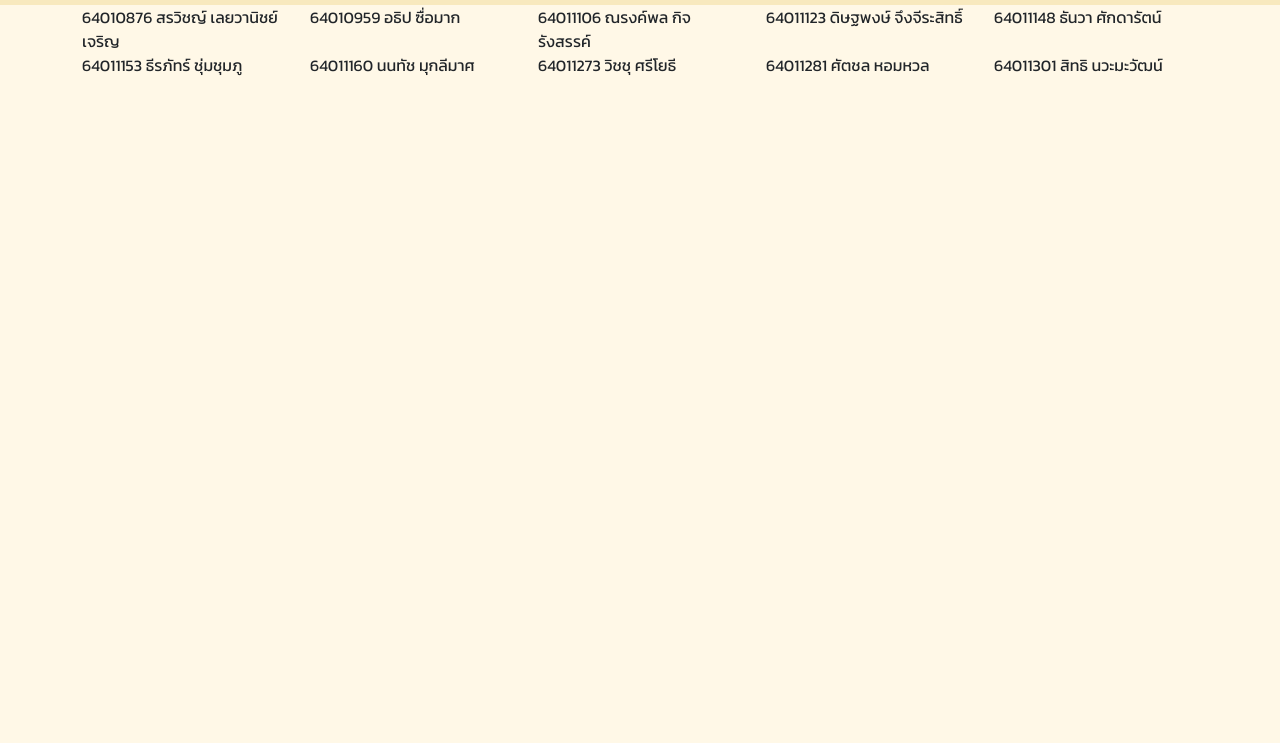
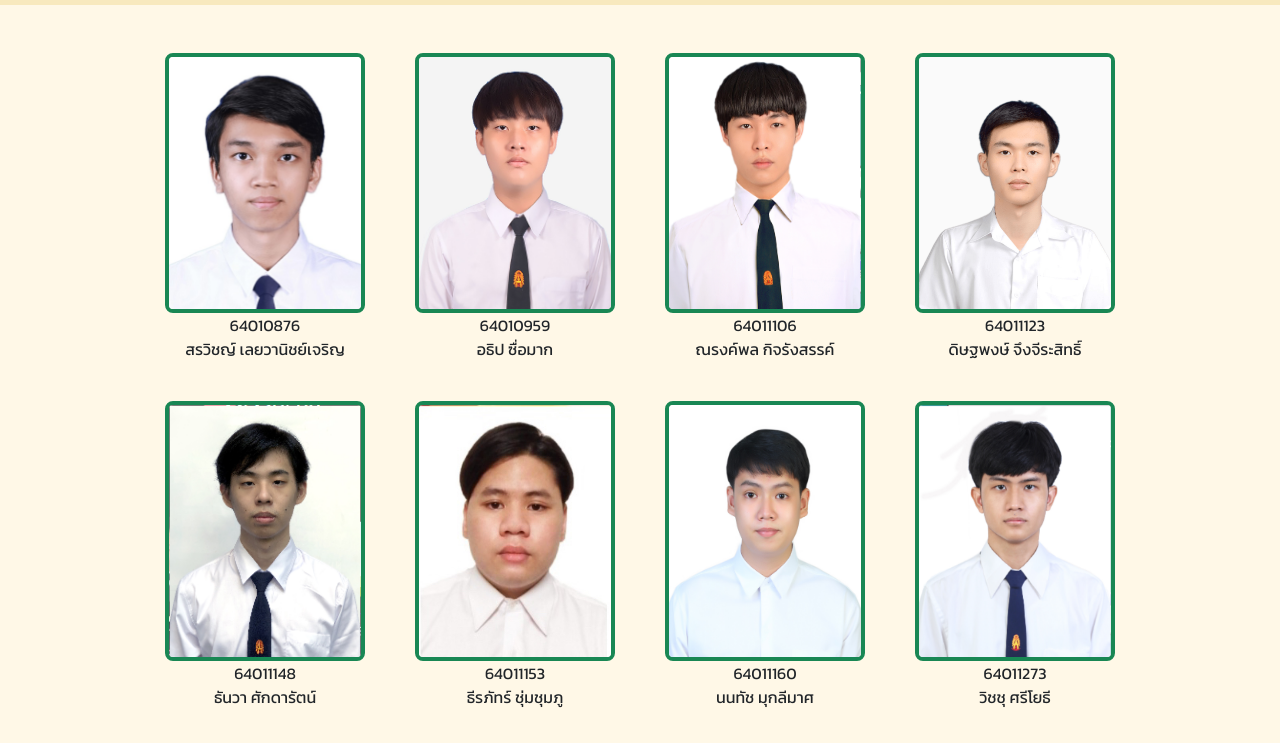
Before and after one commit to NGUP-J/TOC, a plain HTML site: page members.html in a window 1280 px wide. Shown: the part 57-800 px from the top of the page. Drawn offline with nearby package versions, Linux system fonts and the light colour scheme.

Commit message:
เพิ่มหน้าสมาชิก

```diff
--- a/members.html
+++ b/members.html
@@ -4,7 +4,7 @@
 <head>
     <meta charset="UTF-8">
     <meta name="viewport" content="width=device-width, initial-scale=1.0">
-    <title>Document</title>
+    <title>TOC</title>
     <link rel="stylesheet" href="node_modules/bootstrap/dist/css/bootstrap.min.css">
     <link rel="stylesheet" href="style.css" />
     <link rel="preconnect" href="https://fonts.googleapis.com">
@@ -34,20 +34,48 @@
     </header>
     <main>
 
-        <div class="container">
-            <div class="row">
-                <div class="col">64010876 สรวิชญ์ เลยวานิชย์เจริญ</div>
-                <div class="col">64010959 อธิป ซื่อมาก</div>
-                <div class="col">64011106 ณรงค์พล กิจรังสรรค์</div>
-                <div class="col">64011123 ดิษฐพงษ์ จึงจีระสิทธิ์</div>
-                <div class="col">64011148 ธันวา ศักดารัตน์</div>
-            </div>
-            <div class="row">
-                <div class="col">64011153 ธีรภัทร์ ชุ่มชุมภู</div>
-                <div class="col">64011160 นนทัช มุกลีมาศ</div>
-                <div class="col">64011273 วิชชุ ศรีโยธี</div>
-                <div class="col">64011281 ศัตชล หอมหวล</div>
-                <div class="col">64011301 สิทธิ นวะมะวัฒน์</div>
+        <div id = "member-container"class="container py-5">
+            <div class="row row-cols-5 row-cols-auto justify-content-center text-center gy-5">
+                <div class="col mem-id text-center ">
+                    <img class="border border-4 rounded-3 border-success" src="/picture/64010876.png" alt="member" width="200" height="260">
+                    <p>64010876</p> <p>สรวิชญ์ เลยวานิชย์เจริญ</p>
+                </div>
+                <div class="col mem-id  ">
+                    <img class="border border-4 rounded-3 border-success" src="/picture/64010959.png" alt="member" width="200" height="260">
+                    <p>64010959</p> <p> อธิป ซื่อมาก</p>
+                </div>
+                <div class="col mem-id">
+                    <img class="border border-4 rounded-3 border-success" src="/picture/64011106.png" alt="member" width="200" height="260">
+                    <p>64011106 </p> <p>ณรงค์พล กิจรังสรรค์</p>
+                </div>
+                <div class="col mem-id">
+                    <img class="border border-4 rounded-3 border-success" src="/picture/64011123.png" alt="member" width="200" height="260">
+                    <p>64011123</p> <p> ดิษฐพงษ์ จึงจีระสิทธิ์</p>
+                </div>
+                <div class="col mem-id">
+                    <img class="border border-4 rounded-3 border-success" src="/picture/64011148.png" alt="member" width="200" height="260">
+                    <p>64011148 </p> <p>ธันวา ศักดารัตน์</p>
+                </div>
+                <div class="col mem-id">
+                    <img class="border border-4 rounded-3 border-success" src="/picture/64011153.png" alt="member" width="200" height="260">
+                    <p>64011153 </p> <p>ธีรภัทร์ ชุ่มชุมภู</p>
+                </div>
+                <div class="col mem-id">
+                    <img class="border border-4 rounded-3 border-success" src="/picture/64011160.jpg" alt="member" width="200" height="260">
+                    <p>64011160 </p> <p>นนทัช มุกลีมาศ</p>
+                </div>
+                <div class="col mem-id">
+                    <img class="border border-4 rounded-3 border-success" src="/picture/64011273.png" alt="member" width="200" height="260">
+                    <p>64011273 </p> <p>วิชชุ ศรีโยธี</p>
+                </div>
+                <div class="col mem-id">
+                    <img class="border border-4 rounded-3 border-success" src="/picture/64011281.png" alt="member" width="200" height="260">
+                    <p>64011281 </p> <p>ศัตชล หอมหวล</p>
+                </div>
+                <div class="col mem-id">
+                    <img class="border border-4 rounded-3 border-success" src="/picture/64011301.png" alt="member" width="200" height="260">
+                    <p>64011301 </p> <p>สิทธิ นวะมะวัฒน์</p>
+                </div>
             </div>
 
         </div>
--- a/style.css
+++ b/style.css
@@ -21,7 +21,17 @@ body {
 
     width: 100%;
     height: 100%;
+}
 
+#member-container img {
+    max-height: 100%;
+    max-width: 100%;
+
+}
+.mem-id{
+    max-width: 250px;
+    width: 100%;
+    max-height: 300px;
 }
 
 #q1,
```
Also changed, not shown: picture/64010876.png (added), picture/64010959.png (added), picture/64011106.png (added), picture/64011123.png (added), picture/64011148.png (added), picture/64011153.png (added), picture/64011160.jpg (added), picture/64011273.png (added), picture/64011281.png (added), picture/64011301.png (added).
